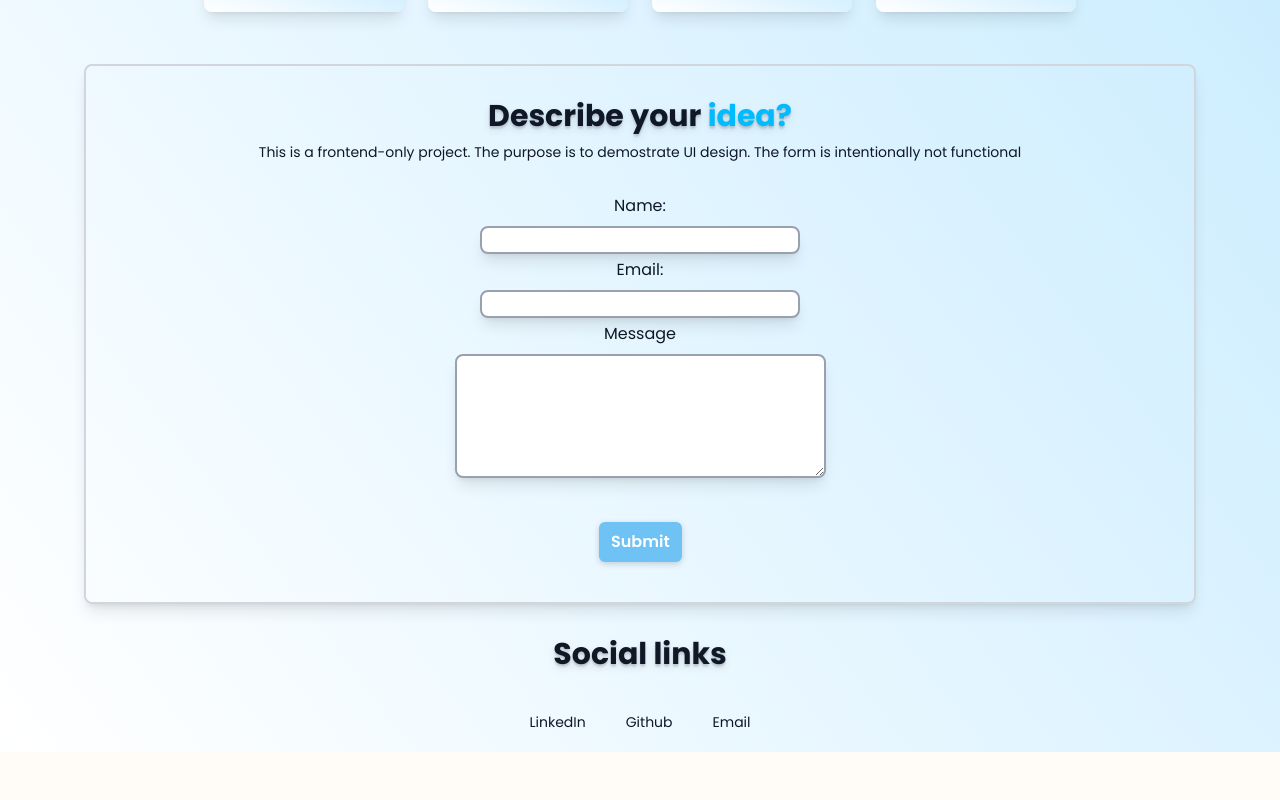
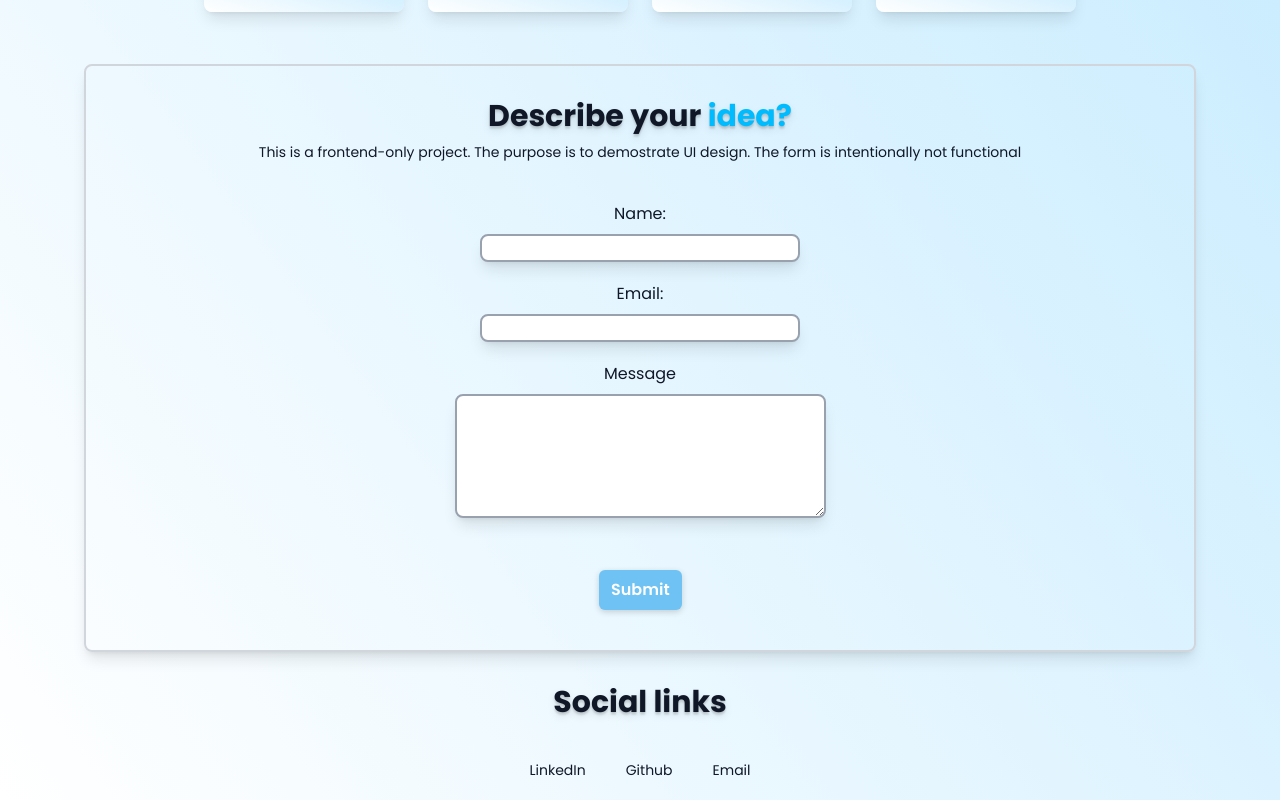
Before and after one commit to vaishnavisingh09bhadoriya-ctrl/Portfolio_project, a React (Vite) app: page / in a window 1280 px wide. Shown: the part 932-1732 px from the top of the page. Before the commit the page ends 1684 px from the top, so only its background shows below. Built offline with nearby package versions, Linux system fonts and the light colour scheme.

Commit message:
again modify

```diff
--- a/src/App.jsx
+++ b/src/App.jsx
@@ -82,11 +82,11 @@ function scrollToSection() {
             <p className='mt-2 text-sm'>This is a frontend-only project. The purpose is to demostrate UI design. The form is intentionally not functional</p></div>
             <div >
             <form className='flex flex-col items-center justify-center flex-wrap content-center w-full '>
-              <div className='flex flex-col md:flex-col items-center justify-center w-full'><div className='text-center mb-1'><label for="name" >Name:</label></div>
+              <div className='flex flex-col md:flex-col items-center justify-center m-2 w-full'><div className='text-center mb-1'><label for="name" >Name:</label></div>
             <input id="name" type='text' className='border-2 border-gray-400 m-1  rounded-lg bg-white shadow-lg'></input></div>
-             <div className='flex flex-col md:flex-col items-center justify-center w-full'><div className='text-center mb-1'><label for="mail" >Email:</label></div>
+             <div className='flex flex-col md:flex-col items-center justify-center m-2 w-full'><div className='text-center mb-1'><label for="mail" >Email:</label></div>
             <input id="mail" type='email' className='border-2 border-gray-400 m-1 rounded-lg bg-white shadow-lg'></input></div>
-            <div className='flex flex-col md:flex-col items-center justify-center w-full'>
+            <div className='flex flex-col md:flex-col items-center justify-center m-2 w-full'>
               <div className='text-center mb-1'><label for="msg">Message</label></div>
               <textarea id="msg" className=' p-9 bg-white m-1 border-2 border-gray-400 shadow-lg rounded-lg'></textarea>
             </div>
```
